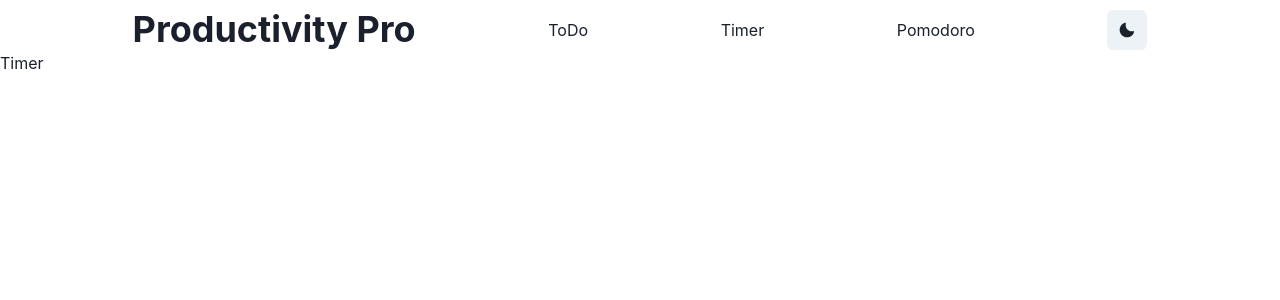
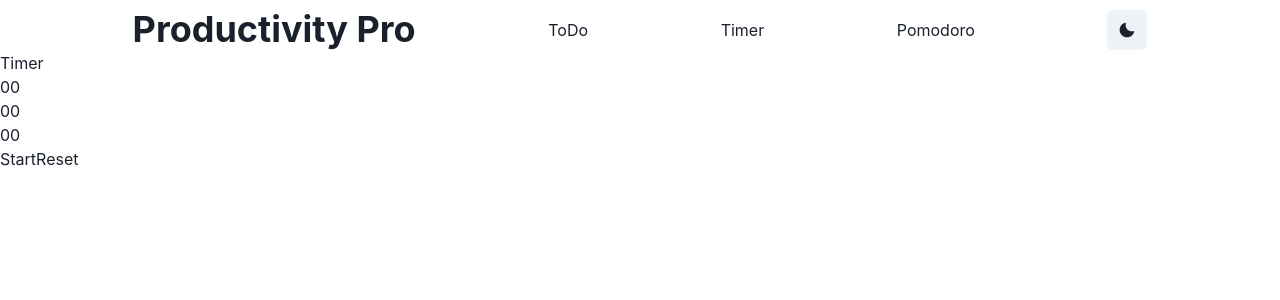
Before and after one commit to AlexandroM1234/ProductivityPro, a React (Create React App) app in the folder client/: page /Timer in a window 1280 px wide. Shown: the top 300 px of the page. Built offline with nearby package versions, Linux system fonts and the light colour scheme.

Commit message:
Basic logic setup for timer the rest still needs to be built out

```diff
--- a/client/src/Components/Timer.jsx
+++ b/client/src/Components/Timer.jsx
@@ -1,9 +1,31 @@
-import React from "react";
+import React, { useState, useEffect } from "react";
 
 const Timer = () => {
+  const [time, setTime] = useState({
+    seconds: 0,
+    minutes: 0,
+    hours: 0,
+    counter: 0,
+  });
+  const { seconds, minutes, hours } = time;
+
+  const secondTime = seconds < 10 ? `0${seconds}` : `${seconds}`;
+  const minuteTime = minutes < 10 ? `0${minutes}` : `${minutes}`;
+  const hourTime = hours < 10 ? `0${hours}` : `${hours}`;
+
+  const [isActive, setIsActive] = useState(false);
+
+  const toggle = () => {
+    setIsActive(!isActive);
+  };
   return (
     <div>
       <p>Timer</p>
+      <p>{secondTime}</p>
+      <p>{minuteTime}</p>
+      <p>{hourTime}</p>
+      <button onClick={toggle}>{isActive ? "Pause" : "Start"}</button>
+      <button>Reset</button>
     </div>
   );
 };
```
